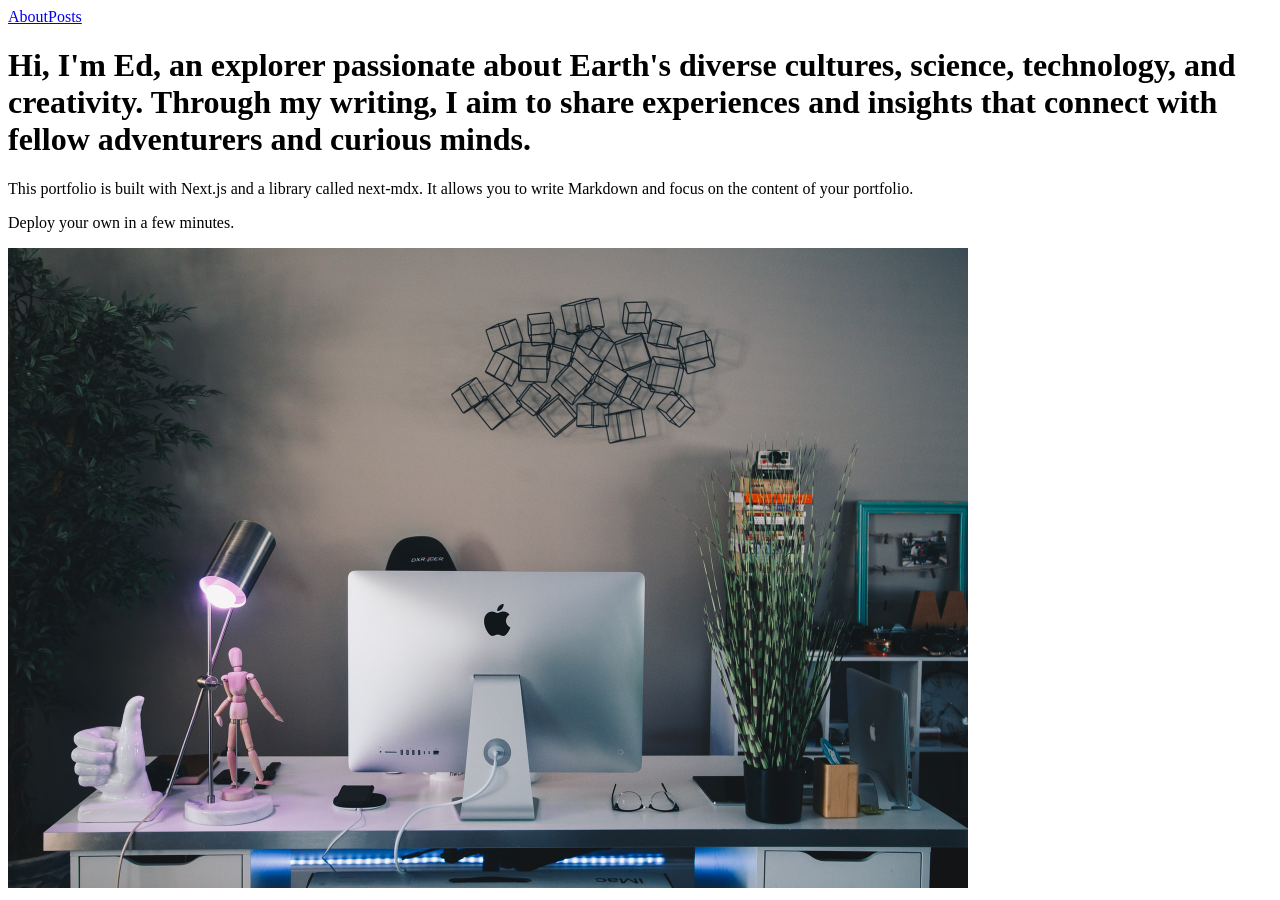
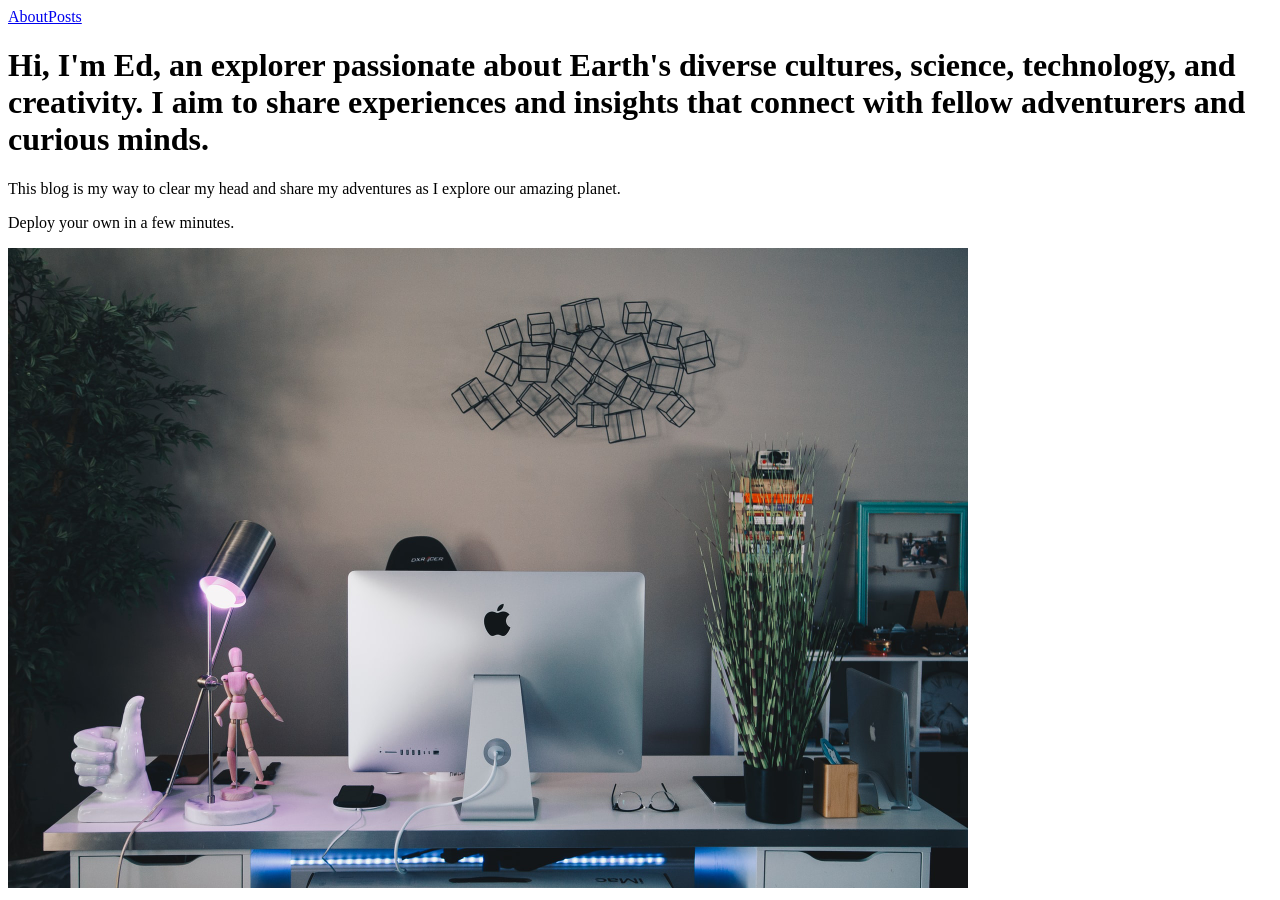
Before and after one commit to orbitcntrl/blog2, a Next.js app: page / in a window 1280 px wide. Built offline with nearby package versions, Linux system fonts and the light colour scheme; no server answers.

Commit message:
Update index.tsx

```diff
--- a/pages/index.tsx
+++ b/pages/index.tsx
@@ -8,15 +8,12 @@ function HomePage() {
         <div className="space-y-6">
           <h1 className="text-2xl font-bold">
              Hi, I'm Ed, an explorer passionate about Earth's diverse cultures, science, technology,
-            and creativity. Through my writing,
-            I aim to share experiences and insights
+            and creativity. I aim to share experiences and insights
             that connect with fellow adventurers and curious minds.
           </h1>
-          <p>
-            This portfolio is built with Next.js and a library called next-mdx.
-            It allows you to write Markdown and focus on the content of your
-            portfolio.
-          </p>
+          <p>This blog is my way to clear my head and share my adventures
+            as I explore our amazing planet.</p>
+
 
           <p>Deploy your own in a few minutes.</p>
         </div>
```
